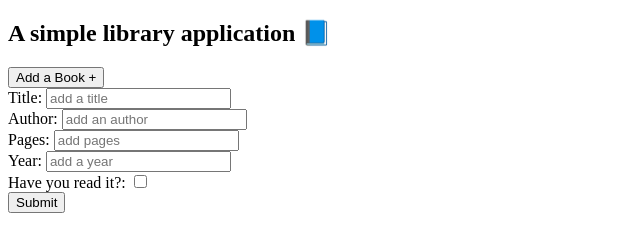
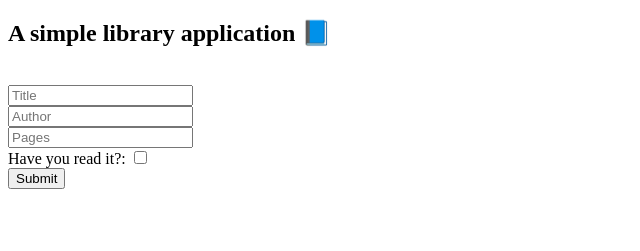
Before and after one commit to krs00/TOP-Library, a website built with Vite: page index.html in a window 1280 px wide. Shown: the part 61-312 px from the top of the page, without its empty margins (0-640 px from the left). Built offline with nearby package versions, Linux system fonts and the light colour scheme.

Commit message:
remove html labels

```diff
--- a/index.html
+++ b/index.html
@@ -11,33 +11,28 @@
     <h1>My library</h1>
     <h2>A simple library application 📘</h2>
 
-    <button>Add a Book +</button>
+    <!-- <button>Add a Book +</button> -->
+    <br>
 
     <form id="book-form">
       <div>
-        <label for="title">Title:</label>
-        <input id="title" type="text" placeholder="add a title" required>
+        <!-- <label for="title">Title:</label> -->
+        <input id="title" type="text" placeholder="Title" required>
       </div>
 
       <div>
-        <label for="author">Author:</label>
-        <input id="author" type="text" placeholder="add an author" required>
+        <!-- <label for="author">Author:</label> -->
+        <input id="author" type="text" placeholder="Author" required>
       </div>
 
       <div>
-        <label for="pages">Pages:</label>
-        <input id="pages" type="number" min=1 placeholder="add pages" required>
-      </div>
-
-
-      <div>
-        <label for="year">Year:</label>
-        <input id="year" type="text" placeholder="add a year" required>
+        <!-- <label for="pages">Pages:</label> -->
+        <input id="pages" type="number" min=1 placeholder="Pages" required>
       </div>
 
       <div>
         <label for="read">Have you read it?:</label>
-        <input id="read" type="checkbox" placeholder="">
+        <input id="read" type="checkbox">
       </div>
 
       <div>
@@ -45,5 +40,12 @@
       </div>
     </form>
 
+    <div class="books-display">
+
+
+
+
+    </div>
+
   </body>
 </html>
```
